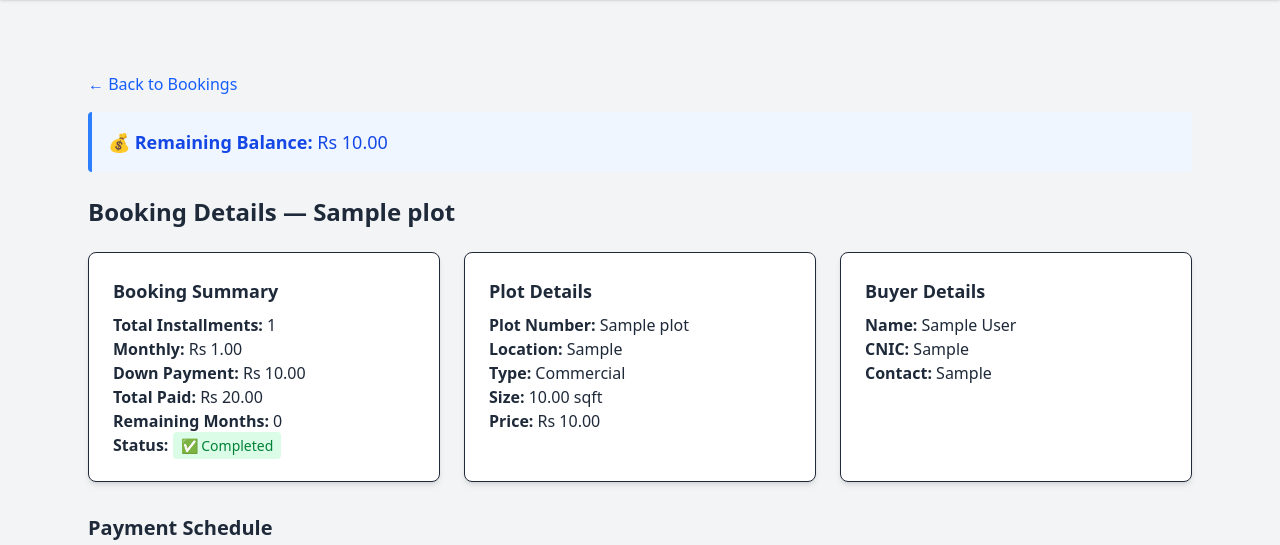
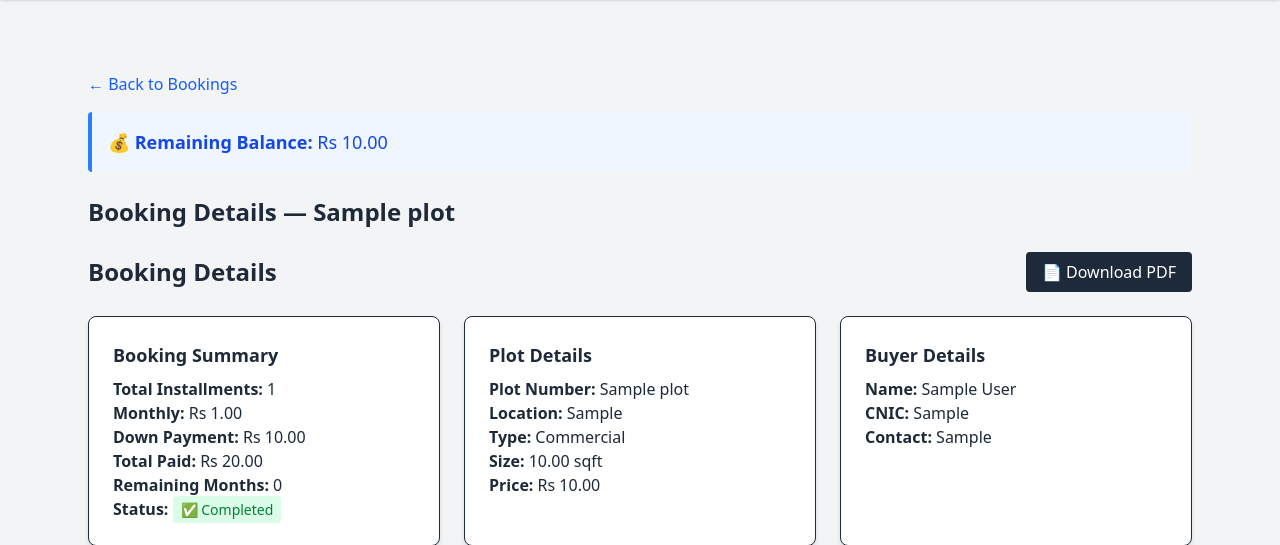
Before and after one commit to nomikk08/property-installment, a Django app: page /bookings/bookings/1/ in a window 1280 px wide. Shown: the part 60-605 px from the top of the page. Run offline with Django 5.2, Linux system fonts and the light colour scheme; tables that the repository leaves empty hold one stand-in row (values such as "Sample post"); style sheets or scripts are compiled from the project's sources; some libraries are stand-ins or nearby versions.

Commit message:
add download booking

```diff
--- a/bookings/urls.py
+++ b/bookings/urls.py
@@ -9,4 +9,9 @@ urlpatterns = [
         views.mark_payment_paid,
         name="mark_payment_paid",
     ),
+    path(
+        "<int:pk>/download-pdf/",
+        views.download_booking_pdf,
+        name="download_booking_pdf",
+    ),
 ]
--- a/bookings/views.py
+++ b/bookings/views.py
@@ -2,7 +2,11 @@ from django.shortcuts import render, get_object_or_404, redirect
 from django.contrib.auth.decorators import login_required
 from django.contrib import messages
 from django.utils import timezone
+from django.http import HttpResponse
+
 from .models import Booking, Payment
+
+from reportlab.pdfgen import canvas
 
 
 # @login_required
@@ -41,3 +45,64 @@ def mark_payment_paid(request, payment_id):
 
     # ✅ Redirect back to booking detail page
     return redirect("booking_detail", booking_id=booking.id)
+
+
+def download_booking_pdf(request, pk):
+    booking = Booking.objects.select_related("buyer", "plot").get(id=pk)
+    payments = booking.payments.all()
+
+    response = HttpResponse(content_type="application/pdf")
+    response["Content-Disposition"] = f"attachment; filename=Booking_{booking.id}.pdf"
+
+    p = canvas.Canvas(response)
+    y = 800
+
+    # Title
+    p.setFont("Helvetica-Bold", 14)
+    p.drawString(200, y, f"Booking Summary - #{booking.id}")
+    y -= 40
+
+    # Buyer Info
+    p.setFont("Helvetica-Bold", 12)
+    p.drawString(50, y, "Buyer Information:")
+    y -= 20
+    p.setFont("Helvetica", 10)
+    p.drawString(60, y, f"Name: {booking.buyer.name}")
+    y -= 15
+    p.drawString(60, y, f"CNIC: {booking.buyer.cnic}")
+    y -= 15
+    p.drawString(60, y, f"Contact: {booking.buyer.contact_no}")
+    y -= 30
+
+    # Plot Info
+    p.setFont("Helvetica-Bold", 12)
+    p.drawString(50, y, "Plot Information:")
+    y -= 20
+    p.setFont("Helvetica", 10)
+    p.drawString(60, y, f"Plot: {booking.plot.title}")
+    y -= 15
+    p.drawString(60, y, f"Price: Rs {booking.plot.price}")
+    y -= 15
+    p.drawString(60, y, f"Installments: {booking.installment_months} months")
+    y -= 30
+
+    # Payment Summary
+    p.setFont("Helvetica-Bold", 12)
+    p.drawString(50, y, "Payment Schedule:")
+    y -= 20
+    p.setFont("Helvetica", 10)
+
+    for pay in payments:
+        status = "PAID" if pay.is_paid else "Pending"
+        paid_date = pay.paid_date.strftime("%Y-%m-%d") if pay.paid_date else "-"
+        p.drawString(
+            60, y, f"{pay.due_date} — Rs {pay.amount} — {status} (Paid: {paid_date})"
+        )
+        y -= 15
+        if y < 50:
+            p.showPage()
+            y = 800
+
+    p.showPage()
+    p.save()
+    return response
--- a/templates/bookings/booking_detail.html
+++ b/templates/bookings/booking_detail.html
@@ -20,6 +20,16 @@
   <h1 class="text-2xl font-bold mb-6">
     Booking Details — {{ booking.plot.title }}
   </h1>
+
+  <div class="flex justify-between items-center mb-6">
+    <h1 class="text-2xl font-bold">Booking Details</h1>
+    <a
+      href="{% url 'download_booking_pdf' booking.id %}"
+      class="px-4 py-2 bg-gray-800 text-white rounded hover:bg-gray-900 transition"
+    >
+      📄 Download PDF
+    </a>
+  </div>
 
   <!-- Summary Sections (same as before but kept clean) -->
   <div class="grid md:grid-cols-3 gap-6 mb-8">
```
